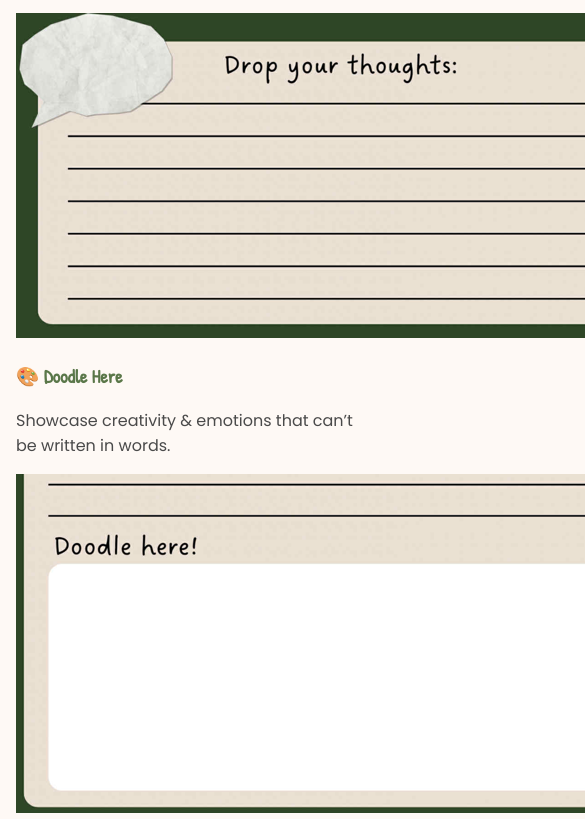
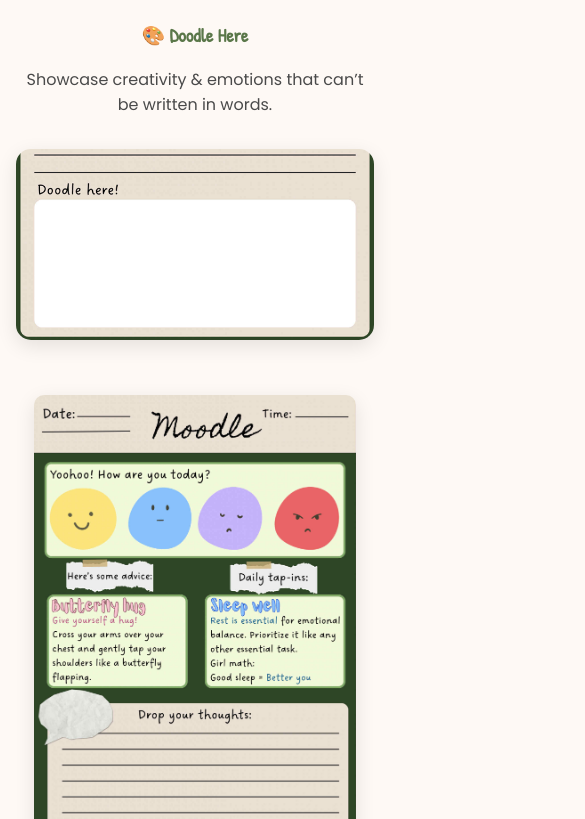
Before and after one commit to JL743/Moodle, a plain HTML site: page index.html in a window 390 px wide. Shown: the part 2069-2888 px from the top of the page, 585 px wide, since content can reach past the window. Drawn offline with Linux system fonts and the light colour scheme.

Commit message:
Update style.css

```diff
--- a/style.css
+++ b/style.css
@@ -23,14 +23,14 @@ a:hover {
 
 /* Navbar */
 .navbar {
-    position: relative; /* No more fixed */
+    position: relative;
     width: 100%;
     display: flex;
     justify-content: space-between;
     align-items: center;
     padding: 1rem 2rem;
-    background: #fff; /* Solid bg */
-    box-shadow: 0 2px 5px rgba(0, 0, 0, 0.05); /* Subtle shadow */
+    background: #fff;
+    box-shadow: 0 2px 5px rgba(0, 0, 0, 0.05);
     z-index: 100;
 }
 
@@ -89,24 +89,44 @@ main section {
     margin: 0 auto;
 }
 
-.feature-cards {
-    display: flex;
-    flex-wrap: wrap;
-    gap: 1rem;
-    justify-content: center;
+.feature-block {
+    margin-bottom: 3rem;
+    text-align: center;
 }
 
-.card {
-    background: rgba(255, 255, 255, 0.8);
-    padding: 1.5rem;
+.feature-block img {
+    max-width: 100%;
     border-radius: 15px;
-    box-shadow: 0 4px 15px rgba(0, 0, 0, 0.1);
+    margin-top: 1rem;
+    box-shadow: 0 6px 20px rgba(0, 0, 0, 0.1);
     transition: transform 0.3s ease, box-shadow 0.3s ease;
 }
 
-.card:hover {
-    transform: translateY(-5px);
-    box-shadow: 0 8px 25px rgba(0, 0, 0, 0.2);
+.feature-block img:hover {
+    transform: scale(1.03);
+    box-shadow: 0 10px 30px rgba(0, 0, 0, 0.2);
+}
+
+/* Journal Spread */
+.journal-spread {
+    display: flex;
+    gap: 1rem;
+    justify-content: center;
+    align-items: center;
+    margin-top: 2rem;
+    flex-wrap: wrap;
+}
+
+.journal-spread img {
+    max-width: 45%;
+    border-radius: 10px;
+    box-shadow: 0 6px 20px rgba(0, 0, 0, 0.1);
+    transition: transform 0.3s ease, box-shadow 0.3s ease;
+}
+
+.journal-spread img:hover {
+    transform: scale(1.02);
+    box-shadow: 0 12px 30px rgba(0, 0, 0, 0.2);
 }
 
 /* Footer */
@@ -117,8 +137,8 @@ footer {
 }
 
 /* Responsive */
-@media (max-width: 600px) {
-    .feature-cards {
-        flex-direction: column;
+@media (max-width: 768px) {
+    .journal-spread img {
+        max-width: 90%;
     }
 }
```
